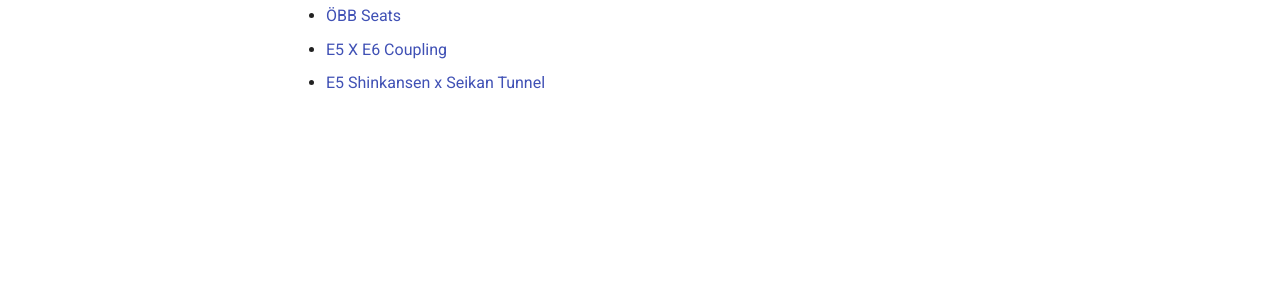
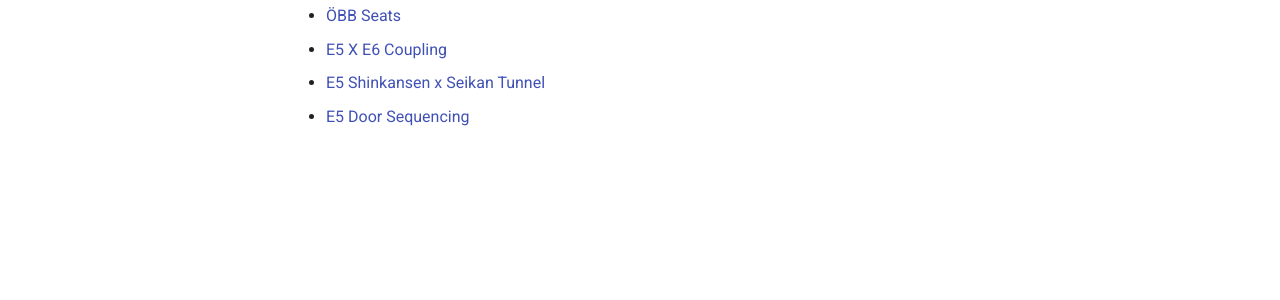
Before and after one commit to alvvvli/alvin-site, an MkDocs documentation site: the page built from docs/rail/index.md, in a window 1280 px wide. Shown: the part 442-742 px from the top of the page. Built offline with MkDocs 1.6.1 and Material for MkDocs 9.7.7, drawn with Linux system fonts in a browser that asks for light colours.

Commit message:
Update index.md

```diff
--- a/docs/rail/index.md
+++ b/docs/rail/index.md
@@ -9,3 +9,4 @@
 - [ÖBB Seats](obb-2024.md)
 - [E5 X E6 Coupling](e5e6.md)
 - [E5 Shinkansen x Seikan Tunnel](e5skn.md)
+- [E5 Door Sequencing](e5close.md)
```
